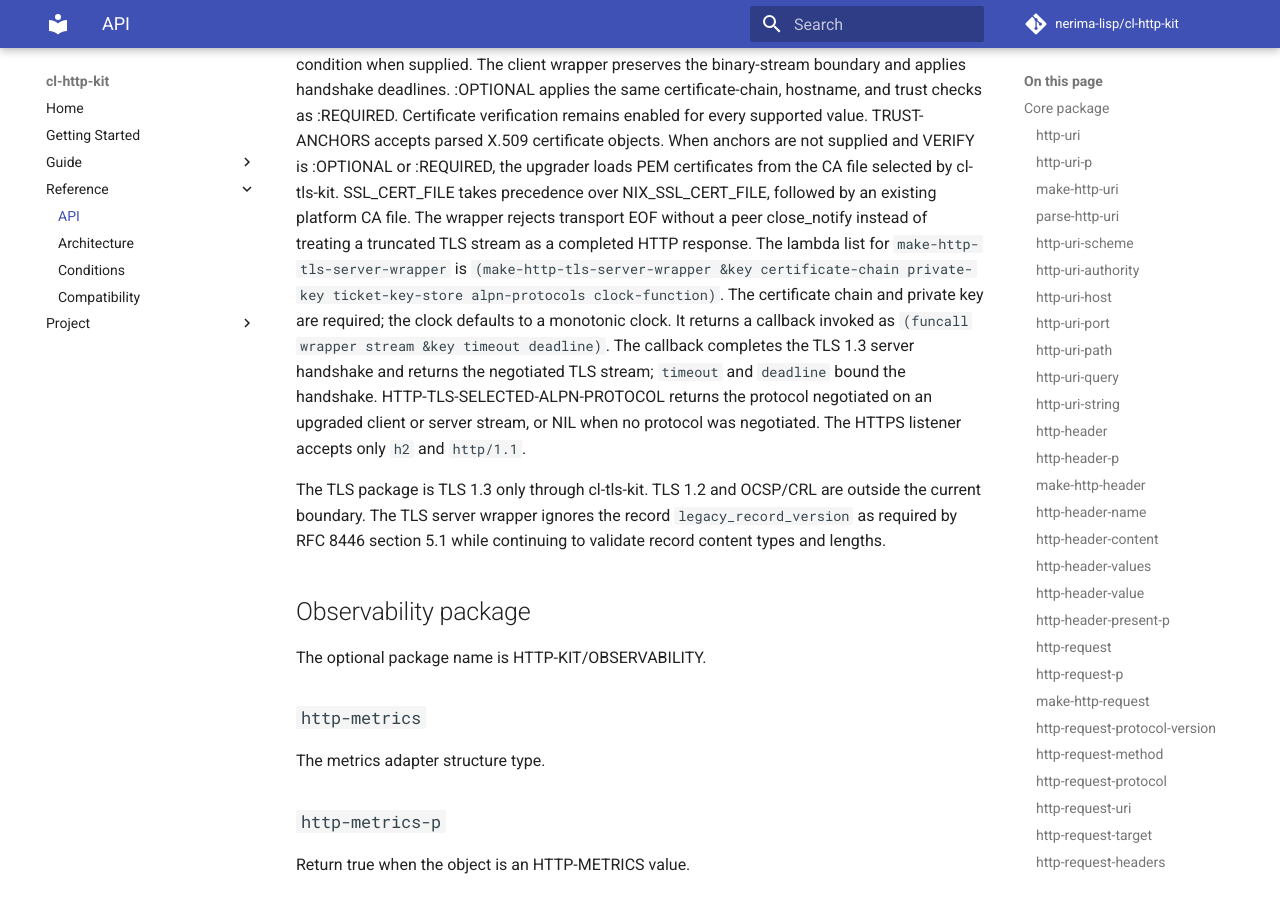
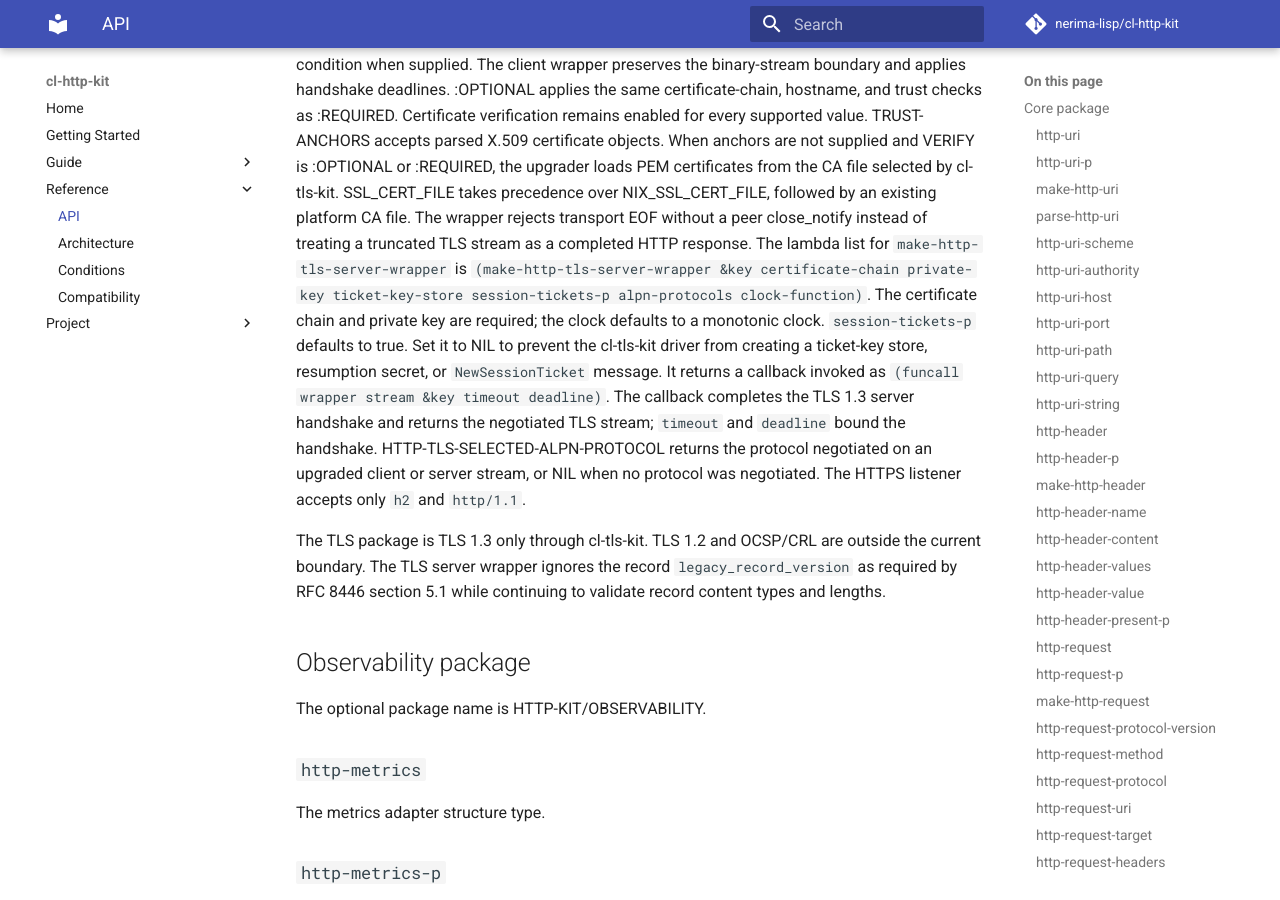
Before and after one commit to nerima-lisp/cl-http-kit, an MkDocs documentation site: the page built from docs/src/reference/api.md, in a window 1280 px wide and 900 px high, scrolled down 23262 px. Built offline with MkDocs 1.6.1 and Material for MkDocs 9.7.7, drawn with Linux system fonts in a browser that asks for light colours; comment, search, counter and statistics services are not loaded.

Commit message:
feat(tls): allow disabling session tickets

```diff
--- a/docs/src/reference/api.md
+++ b/docs/src/reference/api.md
@@ -1037,9 +1037,11 @@ The wrapper rejects transport EOF without a peer close_notify instead of
 treating a truncated TLS stream as a completed HTTP response.
 The lambda list for `make-http-tls-server-wrapper` is
 `(make-http-tls-server-wrapper &key certificate-chain private-key
-ticket-key-store alpn-protocols clock-function)`. The certificate chain and
-private key are required; the clock defaults to a monotonic clock. It returns a
-callback invoked as
+ticket-key-store session-tickets-p alpn-protocols clock-function)`. The
+certificate chain and private key are required; the clock defaults to a
+monotonic clock. `session-tickets-p` defaults to true. Set it to NIL to prevent
+the cl-tls-kit driver from creating a ticket-key store, resumption secret, or
+`NewSessionTicket` message. It returns a callback invoked as
 `(funcall wrapper stream &key timeout deadline)`. The callback completes the
 TLS 1.3 server handshake and returns the negotiated TLS stream; `timeout` and
 `deadline` bound the handshake.
```
Also changed, not shown: docs/src/project/changelog.md (+2 -0 lines), 2 other files.
